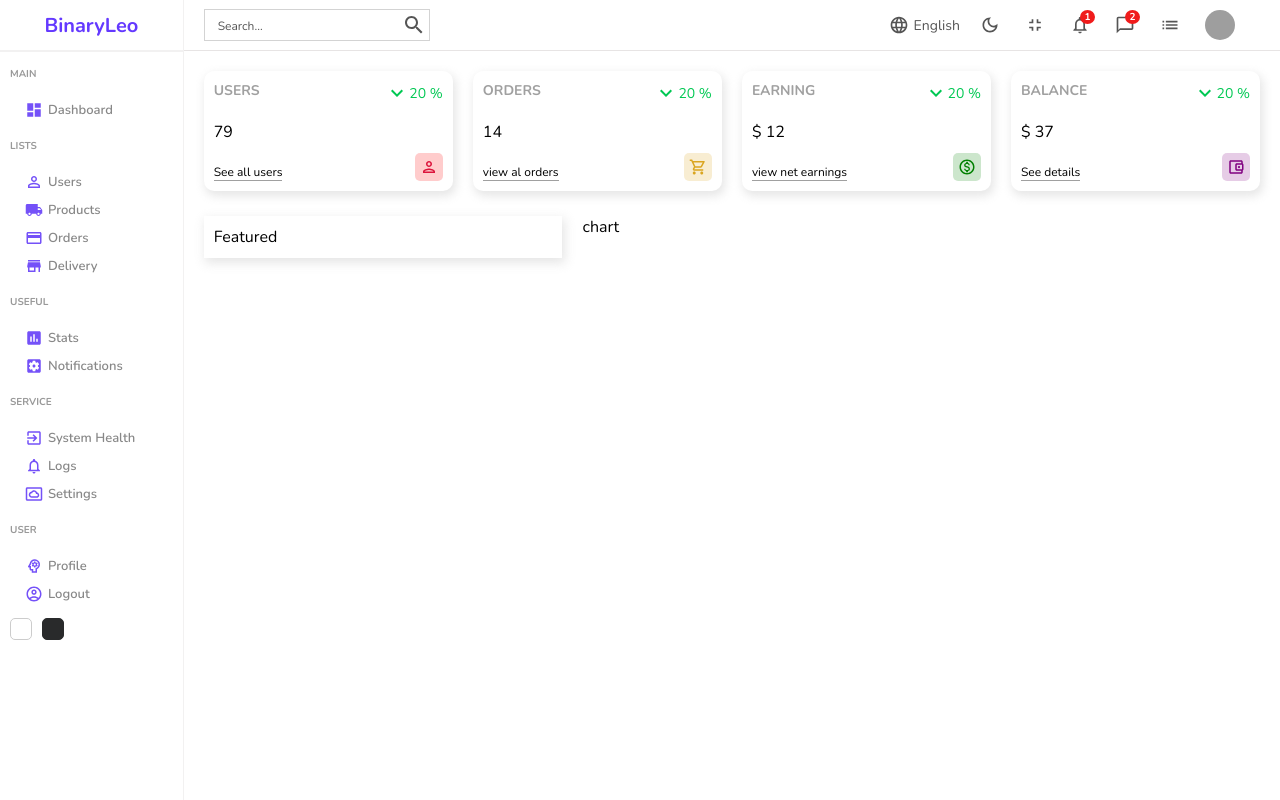
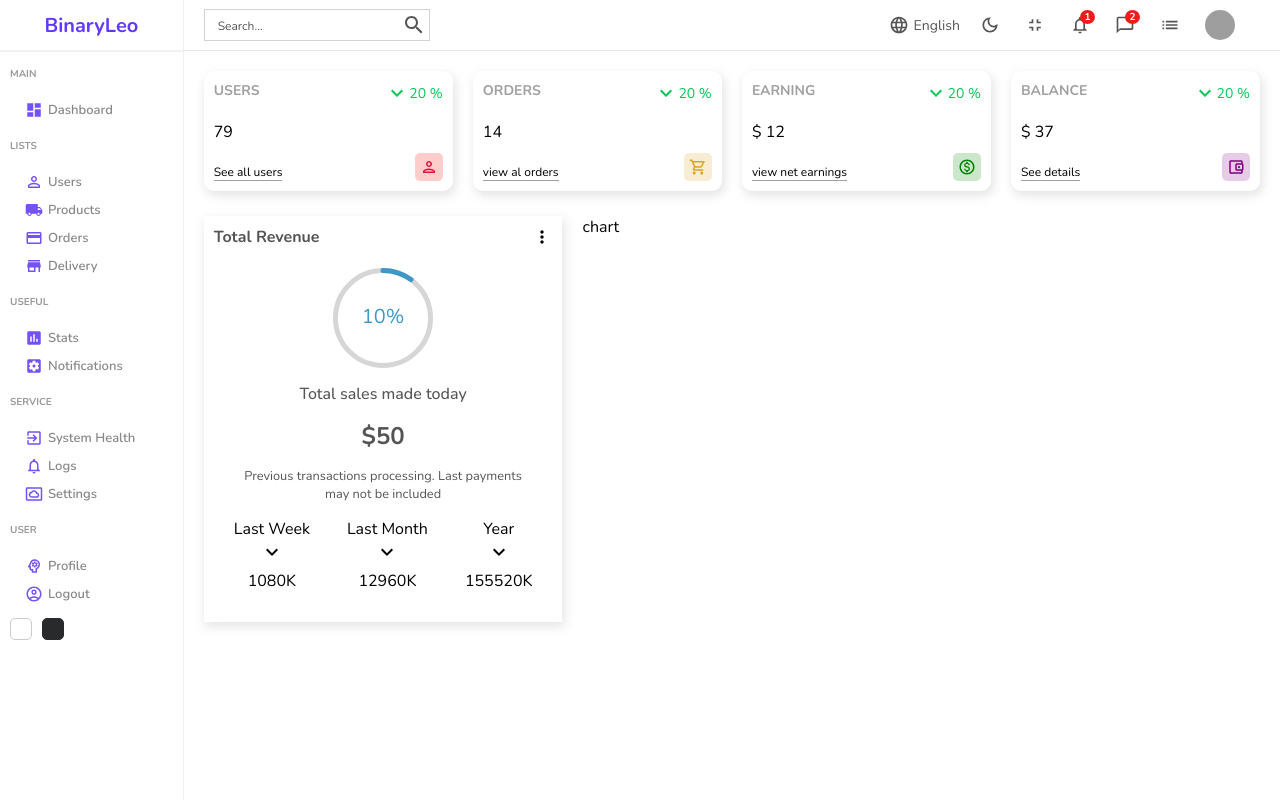
Before and after one commit to BinaryLeo/react_firebase_imageupload, a React (Create React App) app: page / in a window 1280 px wide. Built offline with nearby package versions, Linux system fonts and the light colour scheme; grey boxes are pictures that could not be loaded.

Commit message:
progressBar chart

```diff
--- a/package.json
+++ b/package.json
@@ -12,6 +12,7 @@
     "@testing-library/user-event": "^13.2.1",
     "node-sass": "^7.0.1",
     "react": "^18.0.0",
+    "react-circular-progressbar": "^2.0.4",
     "react-dom": "^18.0.0",
     "react-router-dom": "^6.2.2",
     "react-scripts": "5.0.0",
--- a/src/components/featured/Featured.jsx
+++ b/src/components/featured/Featured.jsx
@@ -1,8 +1,61 @@
 import React from 'react';
-import "./featured.scss";
+import './featured.scss';
+import MoreVertIcon from '@mui/icons-material/MoreVert';
+import { CircularProgressbar } from 'react-circular-progressbar';
+import 'react-circular-progressbar/dist/styles.css';
+import KeyboardArrowDownIcon from '@mui/icons-material/KeyboardArrowDown';
 const Featured = () => {
+  //**! Temporary value */
+  let genericValue = Math.floor(Math.random() * 100);
+  let genericAmount = genericValue * 5;
+  let genericResult = Math.floor(Math.random() * 1000) * 10;
+  let lastMonth = genericResult * 12;
+  let lastYear = genericResult * 12 * 12;
+  //.................................................
   return (
-    <div className='featured'>Featured</div>
+    <div className="featured">
+      <div className="top">
+        <h1 className="title">Total Revenue</h1>
+        <MoreVertIcon fontSize="small" />
+      </div>
+      <div className="bottom">
+        <div className="featuredChart">
+          <CircularProgressbar
+            value={genericValue}
+            text={`${genericValue}%`}
+            strokeWidth={5}
+          />
+        </div>
+        <p className="Title">Total sales made today</p>
+        <p className="Amount">{`$${genericAmount}`}</p>
+        <p className="Description">
+          Previous transactions processing. Last payments may not be included
+        </p>
+        <div className="summary">
+          <div className="item">
+            <div className="itemTitle">Last Week</div>
+            <div className="ItemResult">
+              <KeyboardArrowDownIcon className="icon" />
+              <div className="resultAmount">{`${genericResult}K`}</div>
+            </div>
+          </div>
+          <div className="item">
+            <div className="itemTitle">Last Month</div>
+            <div className="ItemResult">
+              <KeyboardArrowDownIcon className="icon" />
+              <div className="resultAmount">{`${lastMonth}K`}</div>
+            </div>
+          </div>
+          <div className="item">
+            <div className="itemTitle">Year</div>
+            <div className="ItemResult">
+              <KeyboardArrowDownIcon className="icon" />
+              <div className="resultAmount">{`${lastYear}K`}</div>
+            </div>
+          </div>
+        </div>
+      </div>
+    </div>
   )
 }
 
--- a/src/components/featured/featured.scss
+++ b/src/components/featured/featured.scss
@@ -3,4 +3,56 @@
     -webkit-box-shadow: 2px 4px 10px 1px rgba(0,0,0,0.47);
     box-shadow: 2px 4px 10px 1px rgba(201,201,201,0.47);
     padding:10px;
+    .top{
+        display:flex;
+        flex-direction:row;
+        justify-content:space-between;
+        align-items:center;
+        .title{
+            font-size:1rem;
+            font-weight:bold;
+            color:#555;
+        }
+
+    }
+    .bottom{
+        padding: 20px;
+        display:flex;
+        flex-direction:column;
+        justify-content:center;
+        align-items: center;
+        gap:15px;
+
+        .featuredChart{
+            width:100px;
+            height:100px;
+
+        }
+        .Title{
+            font-size:1rem;
+            font-weight:500;
+            color:#555;
+        }
+        .Amount{
+            font-size:1.5rem;
+            font-weight:bold;
+            color:#555;
+        }
+        .Description{
+            font-size:0.8rem;
+            font-weight:300;
+            color:#555;
+            text-align: center;
+        }
+        .summary{
+          width:100%;
+          display:flex;
+          align-items:center;
+          justify-content:space-between;
+         .item{
+             text-align:center;
+         }
+        }
+
+    }
 }
--- a/src/pages/home/Home.jsx
+++ b/src/pages/home/Home.jsx
@@ -25,4 +25,4 @@ const Home = () => {
   )
 }
 
-export default Home
+export default Home;
```
Also changed, not shown: src/components/navbar/Navbar.jsx (+10 -10 lines), src/components/widget/Widgets.jsx (+8 -8 lines), src/pages/home/home.scss (+11 -12 lines), 1 other file (tests, documents, lock files or other folders).
